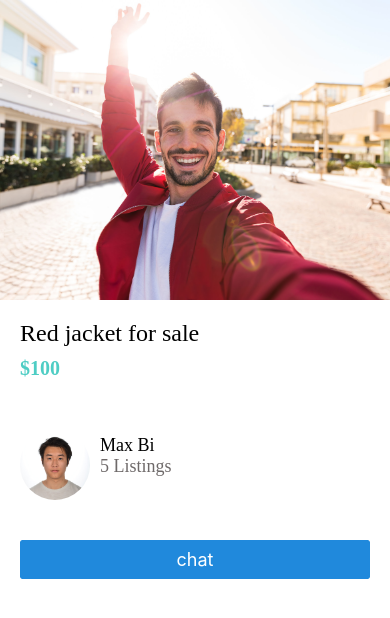
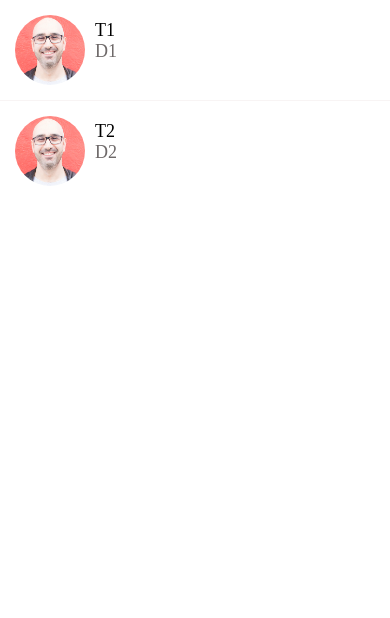
Before and after one commit to bixingjian/travel-planner, a React Native app: screen / in a window 390 px wide. Shown: the top 618 px of the page. Built offline with nearby package versions, Linux system fonts and the light colour scheme.

Commit message:
add TPInvite, flatlist, separators, selections

```diff
--- a/App.js
+++ b/App.js
@@ -6,7 +6,8 @@
 import ViewImageScreen from "./app/screens/ViewImageScreen";
 import AppText from "./app/components/AppText";
 import ListingDetailsScreen from "./app/screens/ListingDetailsScreen";
+import TPInvite from "./app/screens/TPInvite";
 
 export default function App() {
-  return <ListingDetailsScreen />;
+  return <TPInvite />;
 }
--- a/app/components/ListItem.js
+++ b/app/components/ListItem.js
@@ -1,15 +1,16 @@
 /**
- * Description: This is to show the content of th Card Component
+ * Description: This is to show the content of the Card Component
  */
 
 import React from "react";
-import { View, StyleSheet, Image } from "react-native";
+import { View, StyleSheet, Image, TouchableHighlight } from "react-native";
 
 import AppText from "./AppText";
 import colors from "../config/colors";
 
-function ListItem({ title, subTitle, image }) {
+function ListItem({ title, subTitle, image, onPress }) {
   return (
+    <TouchableHighlight underlayColor={colors.light} onPress={onPress}>
       <View style={styles.container}>
         <Image style={styles.image} source={image} />
         <View>
@@ -17,12 +18,14 @@
           <AppText style={styles.subTitle}>{subTitle}</AppText>
         </View>
       </View>
+    </TouchableHighlight>
   );
 }
 
 const styles = StyleSheet.create({
   container: {
     flexDirection: "row",
+    padding: 15,
   },
   image: {
     width: 70,
--- /dev/null
+++ b/app/components/ListItemSeparator.js
@@ -0,0 +1,18 @@
+import React from "react";
+import { StyleSheet, View } from "react-native";
+
+import colors from "../config/colors";
+
+function ListItemSeparator() {
+  return <View style={styles.separator} />;
+}
+
+const styles = StyleSheet.create({
+  separator: {
+    width: "100%",
+    height: 1,
+    backgroundColor: colors.light,
+  },
+});
+
+export default ListItemSeparator;
--- /dev/null
+++ b/app/components/Screen.js
@@ -0,0 +1,20 @@
+import React from "react";
+import Constants from "expo-constants";
+import { StyleSheet, SafeAreaView, View } from "react-native";
+
+function Screen({ children, style }) {
+  return (
+    <SafeAreaView style={[styles.screen, style]}>
+      <View style={style}>{children}</View>
+    </SafeAreaView>
+  );
+}
+
+const styles = StyleSheet.create({
+  screen: {
+    paddingTop: Constants.statusBarHeight,
+    flex: 1,
+  },
+});
+
+export default Screen;
--- a/app/config/colors.js
+++ b/app/config/colors.js
@@ -4,4 +4,6 @@
   black: "#000",
   white: "#fff",
   medium: "#6e6969",
+  light: "#f8f4f4",
+  danger: "#ff5252",
 };
--- a/app/screens/ListingDetailsScreen.js
+++ b/app/screens/ListingDetailsScreen.js
@@ -16,7 +16,7 @@
         <View style={styles.userContainer}>
           <ListItem
             image={require("../assets/max.jpg")}
-            title="Max Bi"
+            title="Max BI"
             subTitle="5 Listings"
           />
         </View>
--- /dev/null
+++ b/app/screens/TPInvite.js
@@ -0,0 +1,44 @@
+import React from "react";
+import { FlatList, SafeAreaView, StyleSheet, View } from "react-native";
+import AppText from "../components/AppText";
+import ListItem from "../components/ListItem";
+import Screen from "../components/Screen";
+import ListItemSeparator from "../components/ListItemSeparator";
+
+const messages = [
+  {
+    id: 1,
+    title: "T1",
+    description: "D1",
+    image: require("../assets/mosh.jpg"),
+  },
+  {
+    id: 2,
+    title: "T2",
+    description: "D2",
+    image: require("../assets/mosh.jpg"),
+  },
+];
+
+function MessagesScreen(props) {
+  return (
+    <Screen>
+      <FlatList
+        data={messages}
+        keyExtractor={(message) => message.id.toString()}
+        renderItem={({ item }) => (
+          <ListItem
+            title={item.title}
+            subTitle={item.description}
+            image={item.image}
+            onPress={() => console.log("Message selected", item)}
+          />
+        )}
+        ItemSeparatorComponent={ListItemSeparator}
+      />
+    </Screen>
+  );
+}
+
+const styles = StyleSheet.create({});
+export default MessagesScreen;
--- a/package.json
+++ b/package.json
@@ -13,6 +13,7 @@
     "@rneui/base": "^4.0.0-rc.7",
     "@rneui/themed": "^4.0.0-rc.8",
     "expo": "~49.0.11",
+    "expo-constants": "^14.4.2",
     "expo-status-bar": "~1.6.0",
     "expo-updates": "~0.18.13",
     "react": "18.2.0",
```
Also changed, not shown: app/screens/TPListView.js (added), 2 other files (tests, documents, lock files or other folders). Lines whose indentation alone changed are shown as unchanged.
